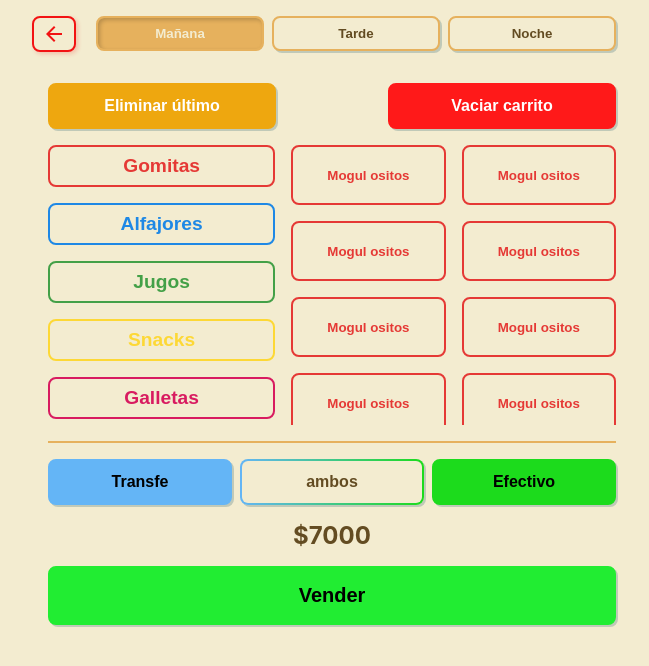
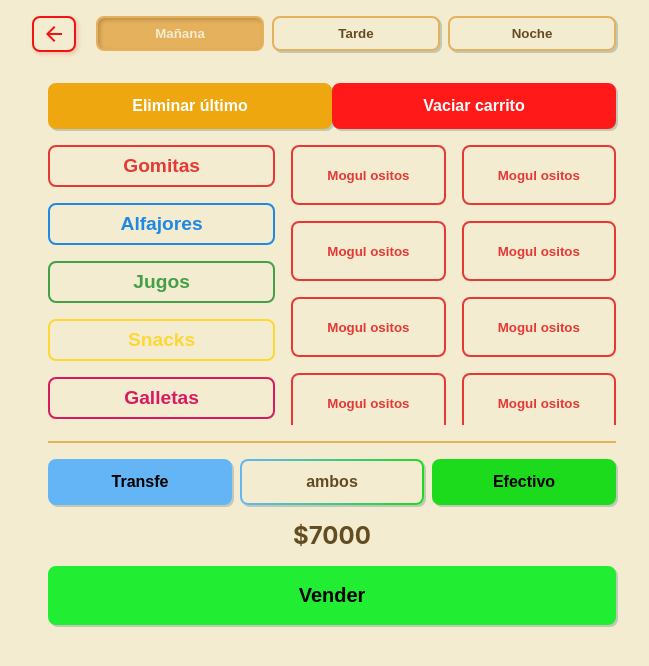
Before and after one commit to ODICRACK/kioscoFrontV2, a React (Vite) app: page /ventas in a window 1280 px wide. Shown: the top 666 px of the page, without its empty margins (308-957 px from the left). Built offline with nearby package versions, Linux system fonts and the light colour scheme.

Commit message:
intento 9

```diff
--- a/src/App.css
+++ b/src/App.css
@@ -363,7 +363,6 @@
 .ventas__cart-actions {
   display: flex;
   justify-content: space-between;
-  column-gap: 7rem;
 
 
 }
```
